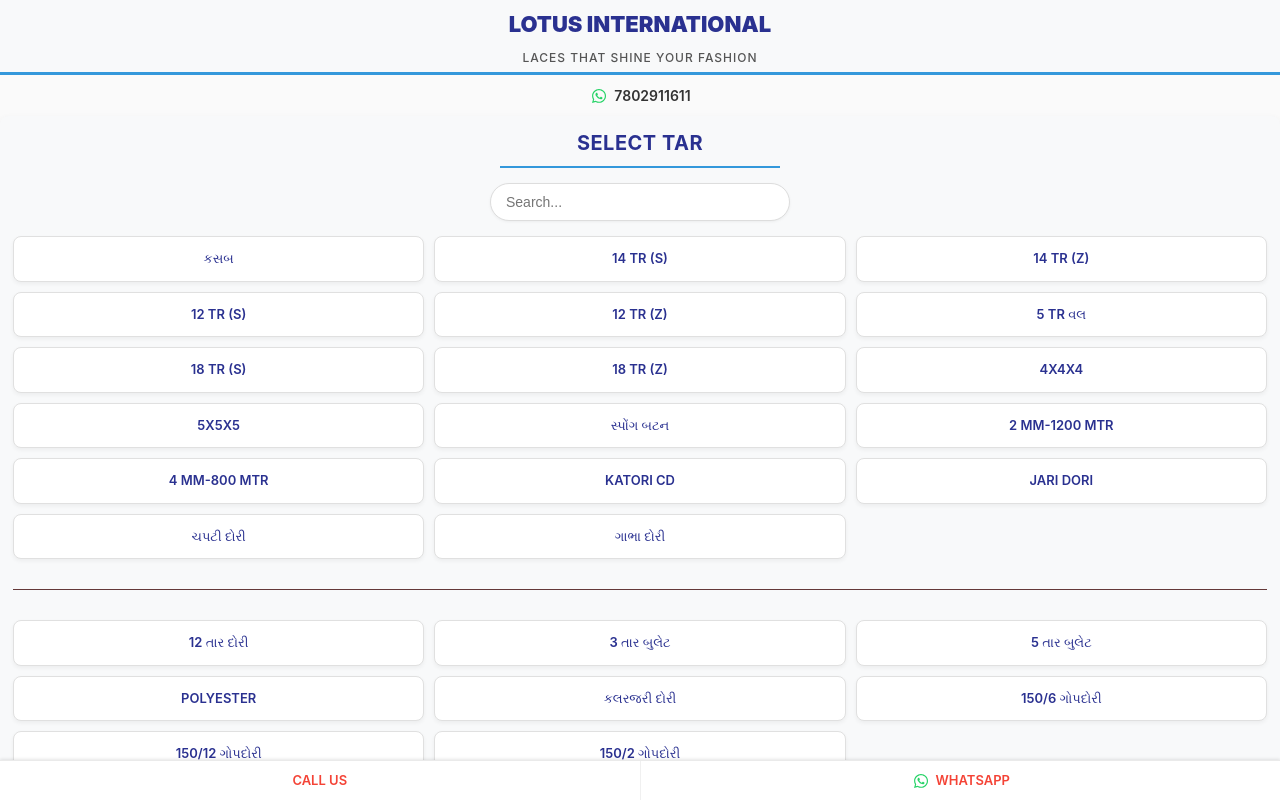
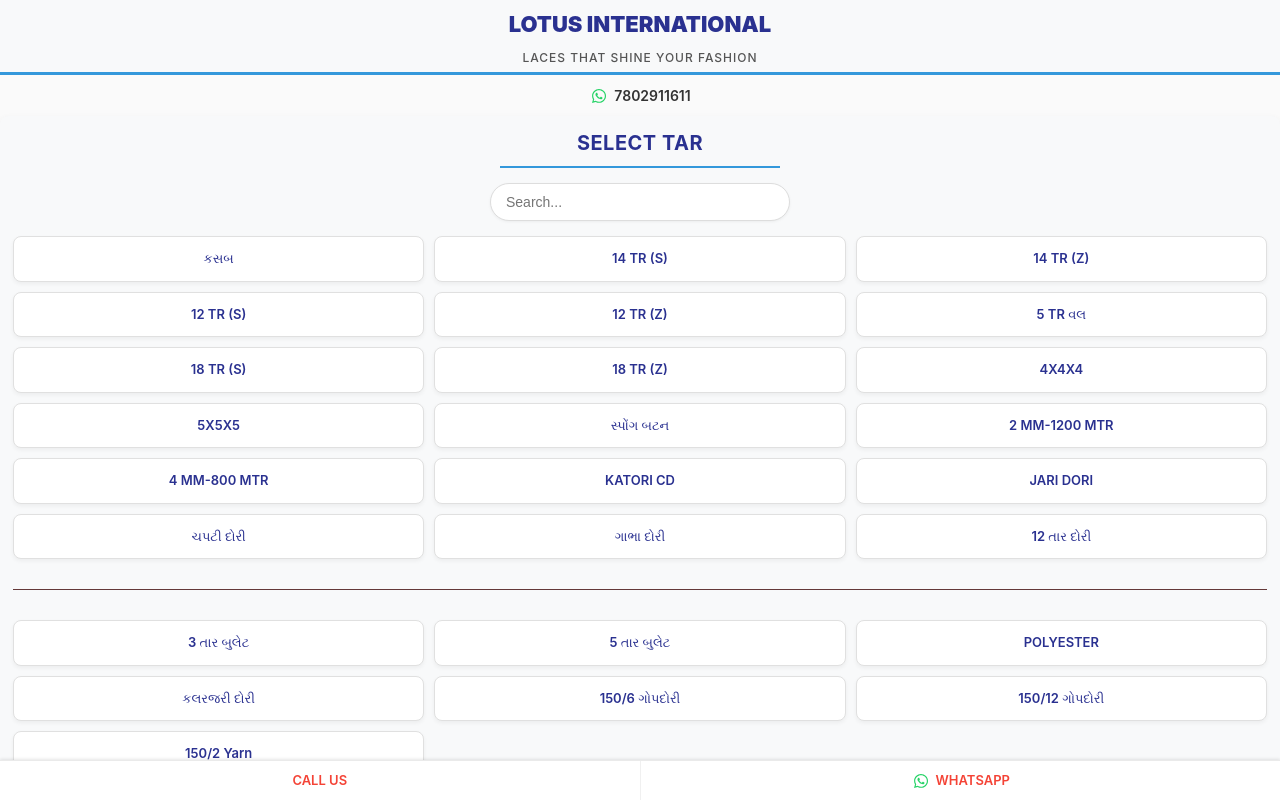
Before and after one commit to mehuljariwala/yarn-calculator, a React (Vite) app: page / in a window 1280 px wide. Built offline with nearby package versions, Linux system fonts and the light colour scheme.

Commit message:
fix: build issues

```diff
--- a/src/App.jsx
+++ b/src/App.jsx
@@ -31,15 +31,15 @@
     "JARI DORI",
     "ચપટી દોરી",
     "ગાભા દોરી",
+    "12 તાર દોરી",
     "LINE",
-    "12 તાર દોરી",
     "3 તાર બુલેટ",
     "5 તાર બુલેટ",
     "POLYESTER",
     "કલરજરી દોરી",
     "150/6 ગોપદોરી",
     "150/12 ગોપદોરી",
-    "150/2 ગોપદોરી",
+    "150/2 Yarn",
   ];
 
   // Right side mappings for each left option
@@ -512,7 +512,7 @@
       "MUSTERD",
       "LEMON",
     ],
-    "150/2": [
+    "150/2 Yarn": [
       "RED",
       "RANI",
       "R.BLUE",
```
